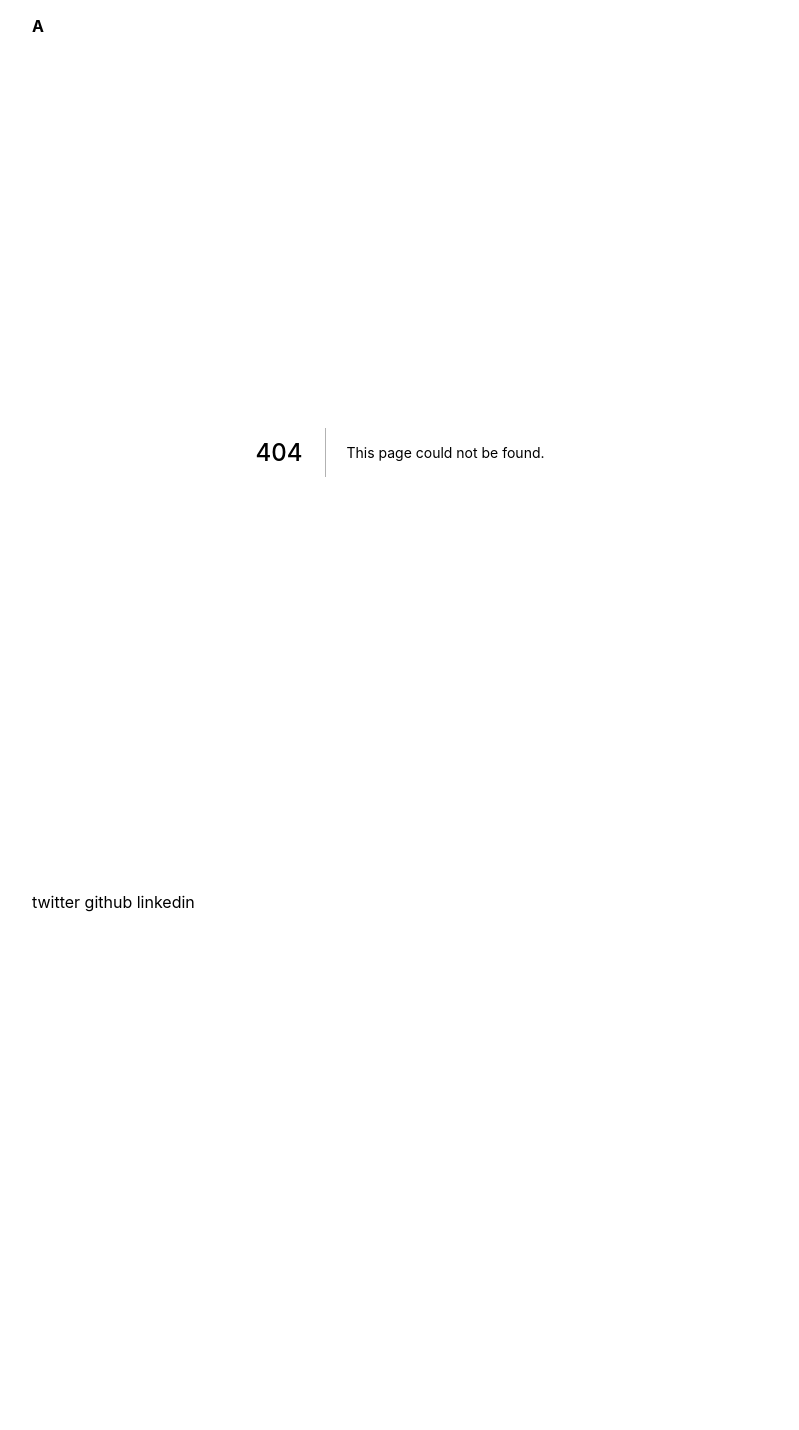
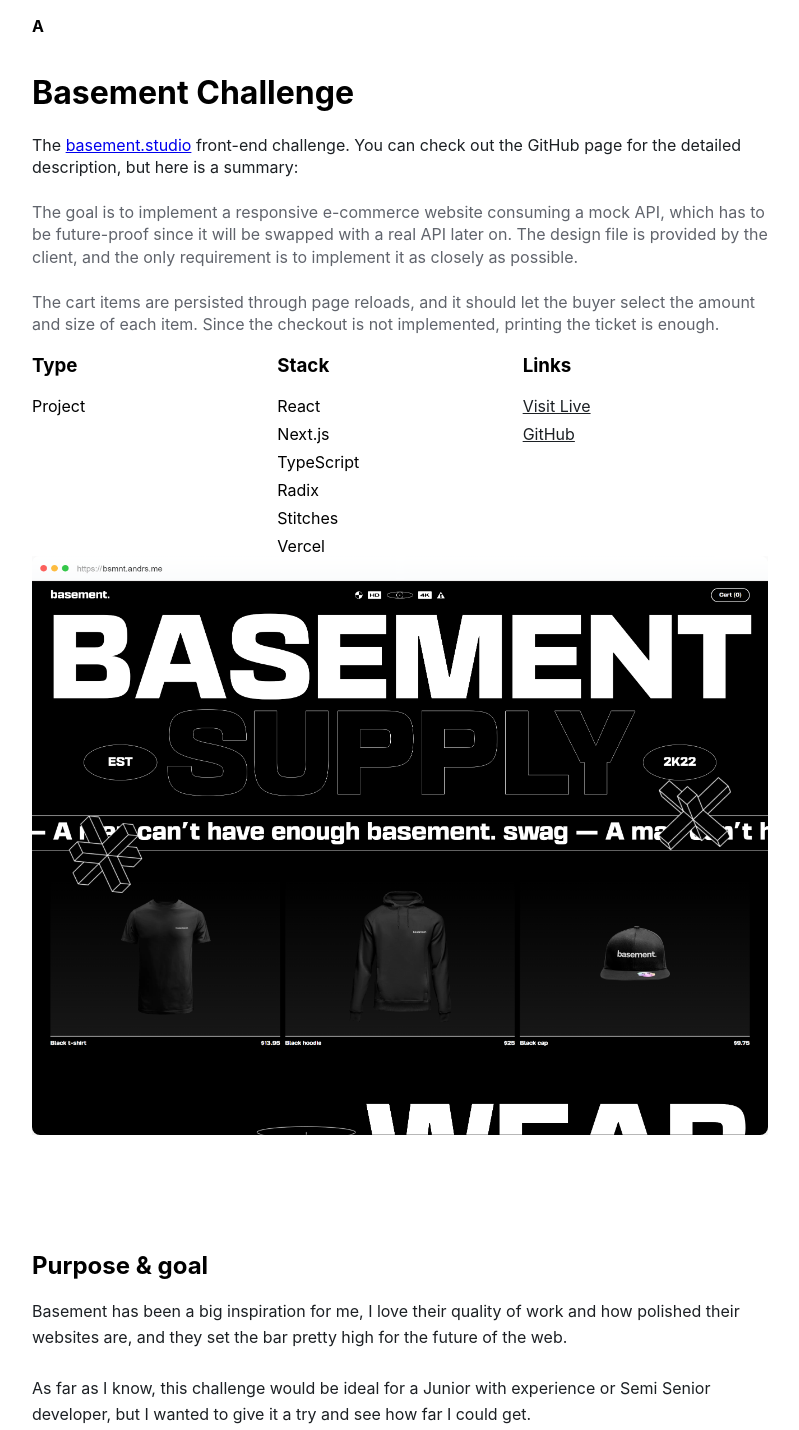
Before and after one commit to andresmarpz/website, a Next.js app: page /project/basement in a window 1280 px wide. Before the commit this address had no page. Shown: the top 1430 px of the page, without its empty margins (240-1039 px from the left). Before the commit the page ends 952 px from the top, so only its background shows below. Built offline with nearby package versions, Linux system fonts and the light colour scheme.

Commit message:
feat: add Basement case study

```diff
--- /dev/null
+++ b/pages/project/basement.tsx
@@ -0,0 +1,104 @@
+import CaseStudyLayout from "@/components/CaseStudyLayout";
+import { styled } from "@/stitches.config";
+import { NextPage } from "next";
+import Image from 'next/future/image';
+
+import BasementHero from '@/public/images/projects/basement-hero.png'
+import BasementCart from '@/public/images/projects/basement-cart.png'
+
+import Box from "@/components/common/Box";
+import Paragraph from "@/components/common/Paragraph";
+import Code from "@/components/common/Code";
+
+const StyledDescription = styled('span', {
+	color: '$slate11'
+})
+
+const StyledHero = styled(Image, {
+	marginTop: '5rem',
+	maxWidth: '100%',
+	height: 'auto',
+	boxShadow: 'rgba(0, 0, 0, 0.12) 0px 8px 30px 0px',
+	borderRadius: 8
+})
+
+const StyledImage = styled(Image, {
+	marginTop: '4rem',
+	maxWidth: '100%',
+	height: 'auto',
+	boxShadow: 'rgba(0, 0, 0, 0.12) 0px 8px 30px 0px',
+	borderRadius: 8
+})
+
+const Basement: NextPage = () => {
+	return <main>
+		<CaseStudyLayout
+			title="Basement Challenge"
+			description={<>
+				The <a href="https://basement.studio">basement.studio</a> front-end challenge. You can
+				check out the GitHub page for the detailed description, but here is a summary: <br/><br/>
+
+				<StyledDescription>
+					The goal is to implement a responsive e-commerce website consuming a mock API, which has
+					to be future-proof since it will be swapped with a real API later on. The design file is
+					provided by the client, and the only requirement is to implement it as closely as possible.<br/><br/>
+					The cart items are persisted through page reloads, and it should let the buyer select the
+					amount and size of each item. Since the checkout is not implemented, printing the ticket is enough.
+				</StyledDescription>
+			</>}
+			type="Project"
+			stack={[ "React", "Next.js", "TypeScript", "Radix", "Stitches", "Vercel" ]}
+			href="https://bsmnt.andrs.me"
+			github="https://github.com/andresmarpz/basement-challenge"
+		/>
+
+		<StyledHero src={BasementHero} alt='' />
+
+		<Box as="h2" css={{ marginTop: '7rem' }}>
+			Purpose & goal
+		</Box>
+		<Paragraph css={{ lineHeight: 1.6 }}>
+			Basement has been a big inspiration for me, I love their quality of work and how polished their websites
+			are, and they set the bar pretty high for the future of the web.<br/><br/>
+			As far as I know, this challenge would be ideal for a Junior with experience or Semi Senior developer, but
+			I wanted to give it a try and see how far I could get. <br/>
+			After a few days of work, I was able to implement the whole design, and I&apos;m pretty happy with the result.
+		</Paragraph>
+
+		<Box as="h3" css={{ marginTop: '4rem' }}>
+			Stack & Explanation
+		</Box>
+		<Paragraph  css={{ lineHeight: 1.6 }}>
+			The goal was to implement the design as closely as possible, keeping in mind the responsive-ness of the
+			text and elements. To make this a little easier, they suggested using <Code>vw</Code> units, which I didn&apos;t know about.<br/><br/>
+
+			One of the challenging parts was the Hero section. Keeping everything together while resizing the viewport
+			was a headache, since floating elements are hard to align and resize.
+			For the marquee effect, I used <Code>react-fast-marquee</Code>, a library that I&apos;ve used before and
+			works great for this kind of stuff.<br/><br/>
+
+			The cart was another challenge, since it had to change half the layout between desktop and mobile view.
+			I used Radix&apos;s Dialog component to make it, since it works perfectly for this use-case and keeps the accessibility on check.<br/>
+			I coupled everything together with <Code>Zustand</Code> to manage the state, allowing me to access a simple global state
+			to keep the content and update items from anywhere in the app.<br/>
+		</Paragraph>
+
+		<StyledImage src={BasementCart} alt='' />
+
+		<Box as="h3" css={{ marginTop: '5rem' }}>
+			What I learned
+		</Box>
+		<Paragraph>
+			I enjoyed a lot working on this project, since it&apos;s a design that I would have never tried to implement
+			myself and has a lot of cool details.
+			<br/><br/>
+
+			While working on it, I discovered <Code>next-real-viewport</Code>, a library made by the guys at Basement to
+			calculate the precise viewport size. I used it to make the mobile cart because Safari has a weird viewport that resizes
+			when scrolling, and it was a pain to make it work. <br/>
+			I also got the oportunity to do my first-ever pull request to fix a missing TypeSript type on one key component of the package, which was pretty cool!
+		</Paragraph>
+	</main>
+}
+
+export default Basement
```
